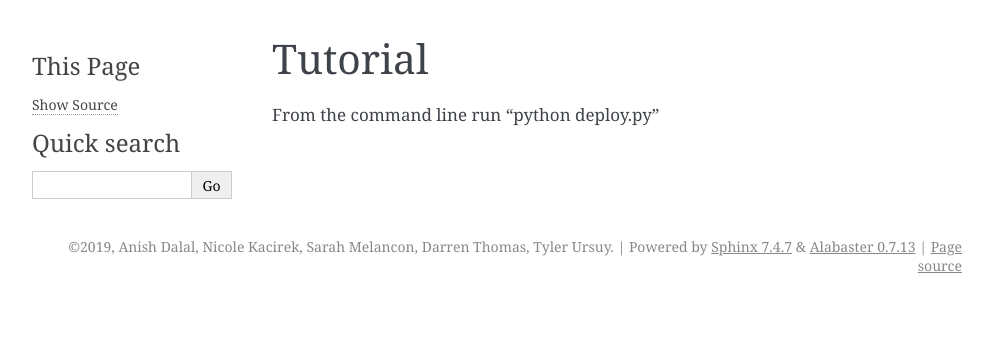
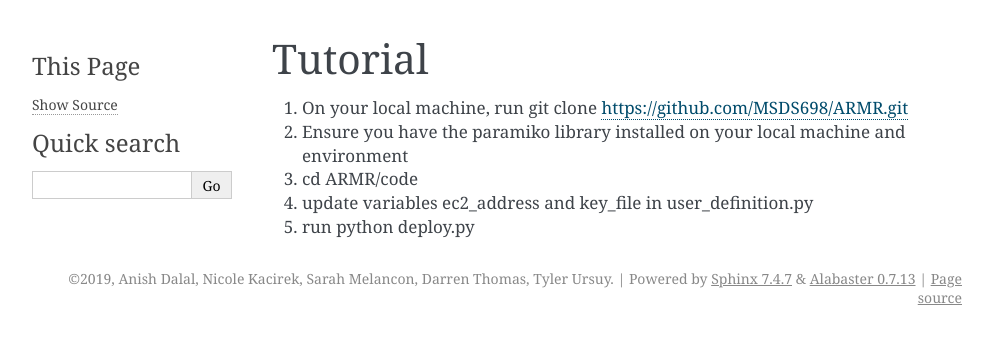
Before and after one commit to anishpdalal/ARMR, a Sphinx documentation site: the page built from docs/source/tutorial.rst, in a window 1280 px wide. Shown: the top 344 px of the page, without its empty margins (148-1141 px from the left). Built offline with Sphinx 7.4.7, drawn with Linux system fonts in a browser that asks for light colours.

Commit message:
update tutorial.rst

```diff
--- a/docs/source/tutorial.rst
+++ b/docs/source/tutorial.rst
@@ -1,3 +1,7 @@
 Tutorial
 ========
-From the command line run "python deploy.py"
+1. On your local machine, run git clone https://github.com/MSDS698/ARMR.git
+2. Ensure you have the paramiko library installed on your local machine and environment
+3. cd ARMR/code
+4. update variables ec2_address and key_file in user_definition.py
+5. run python deploy.py
```
Also changed, not shown: 5 other files.
